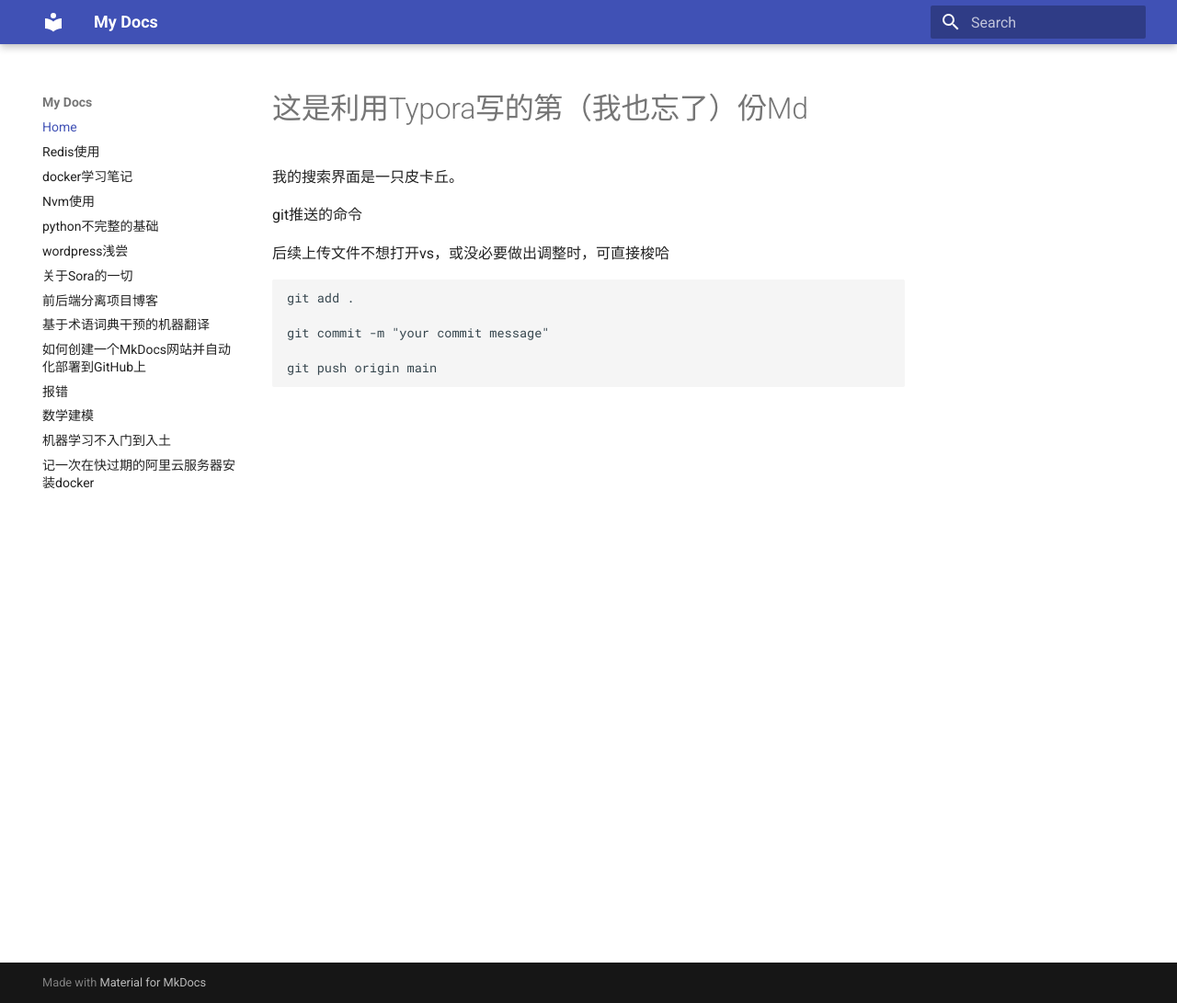
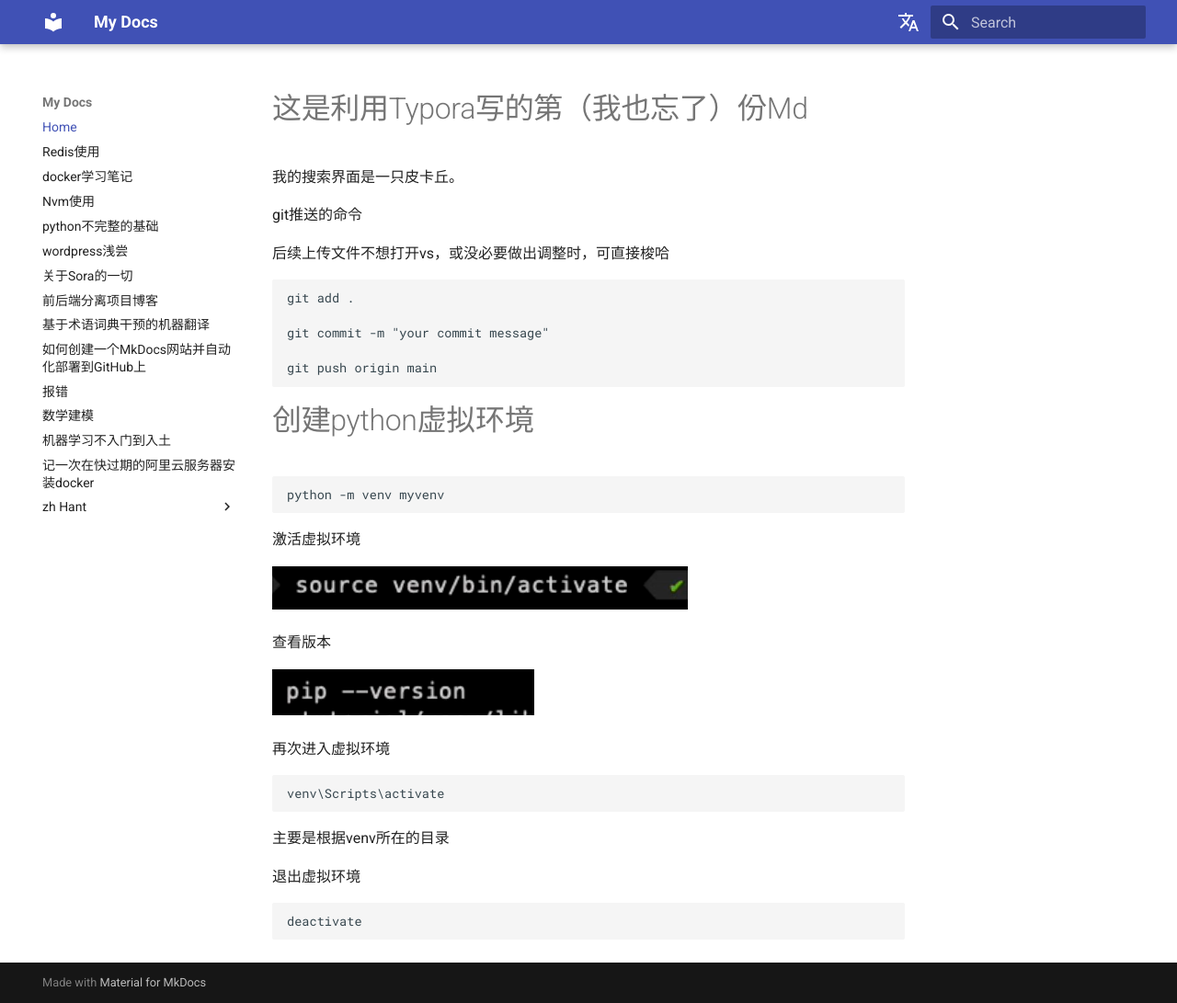
Before and after one commit to IrreplaceL/MkDocs, an MkDocs documentation site: the page built from docs/index.md, in a window 1280 px wide and 1091 px high. Shown: the whole window at 92% size. Built offline with MkDocs 1.6.1 and Material for MkDocs 9.7.7, drawn with Linux system fonts in a browser that asks for light colours; comment, search, counter and statistics services are not loaded.

````diff
--- a/docs/index.md
+++ b/docs/index.md
@@ -36,3 +36,33 @@
 
 git push origin main
 ```
+
+# 创建python虚拟环境
+
+```
+python -m venv myvenv
+```
+
+激活虚拟环境
+
+![image-20240723112642708](index.assets/image-20240723112642708.png)
+
+查看版本
+
+![image-20240723112701159](index.assets/image-20240723112701159.png)
+
+再次进入虚拟环境
+
+```shell
+venv\Scripts\activate
+```
+
+主要是根据venv所在的目录
+
+
+
+退出虚拟环境
+
+```
+deactivate
+```
--- a/mkdocs.yml
+++ b/mkdocs.yml
@@ -2,3 +2,11 @@
 # site_url: https://mydomain.org/mysite
 theme:
   name: material
+extra:
+  alternate:
+    - name: Chinese (Simplified)
+      link: /
+      lang: zh
+    - name: Chinese (Taiwanese)
+      link: /zh_Hant/
+      lang: zh-Hant
````
Also changed, not shown: docs/zh_Hant/关于Sora的一切.md (added, +5 -0 lines), docs/前后端分离项目博客.md (+104 -0 lines), docs/index.assets/image-20240723112642708.png (added), docs/index.assets/image-20240723112701159.png (added).
